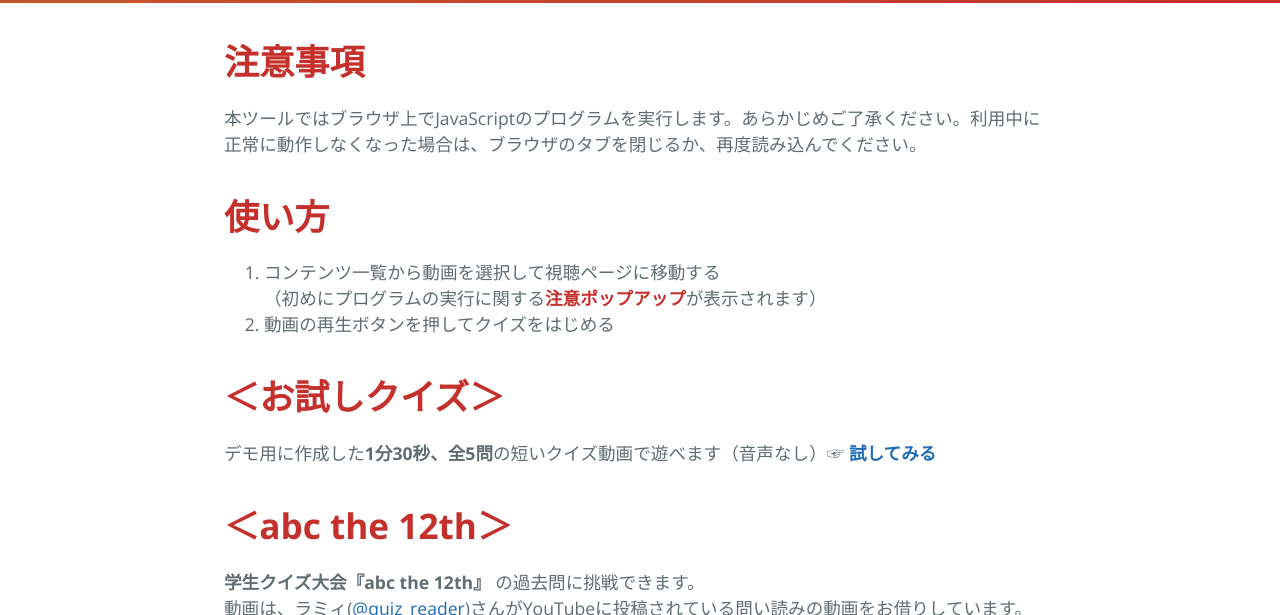
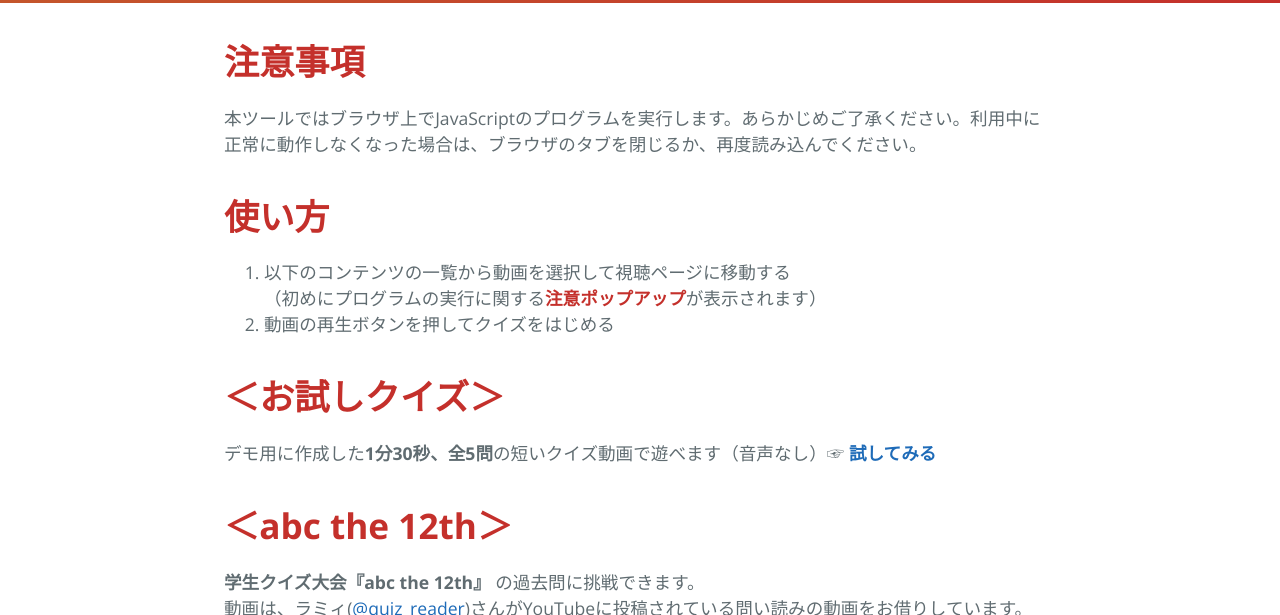
Before and after one commit to t-yokota/quizBattle, a Jekyll site: the page built from docs/index.md, in a window 1280 px wide and 900 px high, scrolled down 314 px, cut to the strip 0-615 px from the top of the window. Built offline with Jekyll 4.4.1, drawn with Linux system fonts in a browser that asks for light colours; our own code applies the rules of GitHub Pages for plain Markdown files.

Commit message:
changed description of content on the page.

```diff
--- a/docs/index.md
+++ b/docs/index.md
@@ -15,7 +15,7 @@
 
 # **使い方**
 
-1. コンテンツ一覧から動画を選択して視聴ページに移動する<br>（初めにプログラムの実行に関する<a style="color:#c4302b">**注意ポップアップ**</a>が表示されます）
+1. 以下のコンテンツの一覧から動画を選択して視聴ページに移動する<br>（初めにプログラムの実行に関する<a style="color:#c4302b">**注意ポップアップ**</a>が表示されます）
 1. 動画の再生ボタンを押してクイズをはじめる
 
 <!-- # **コンテンツ** -->
```
